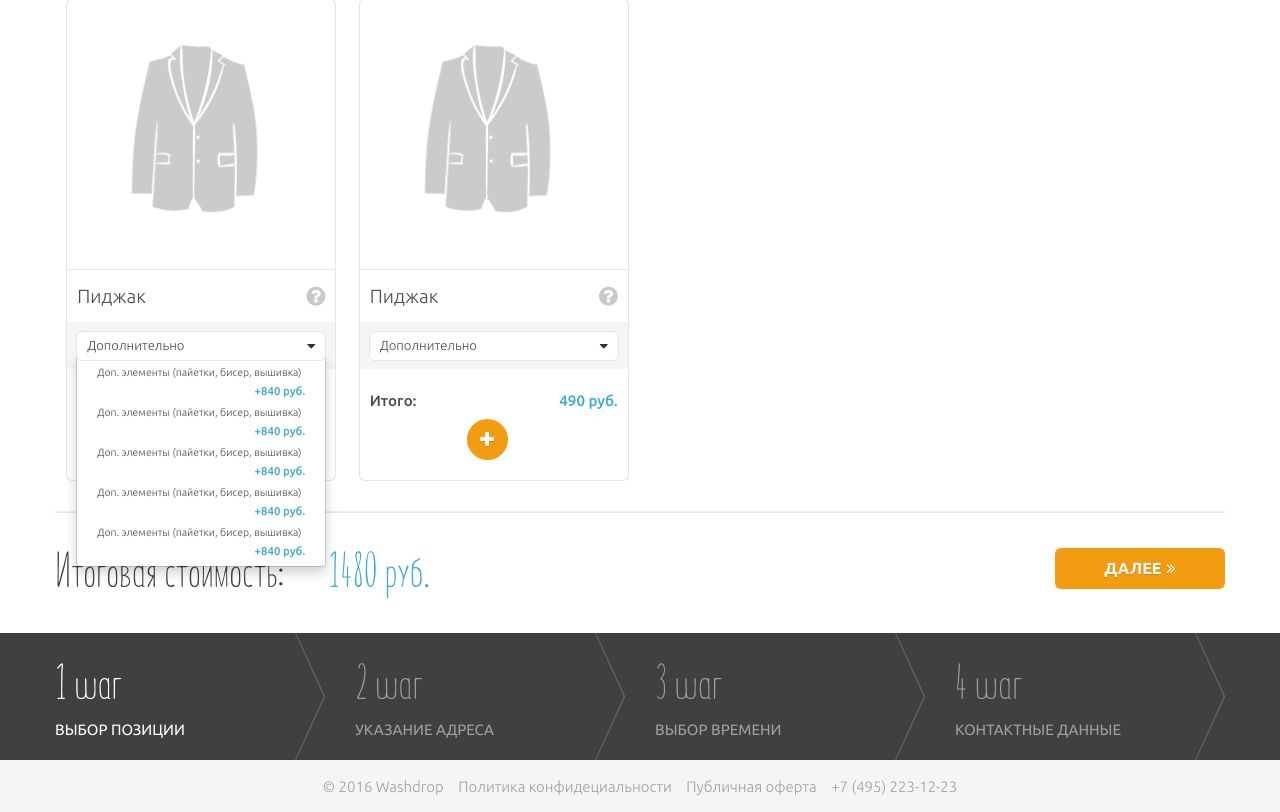
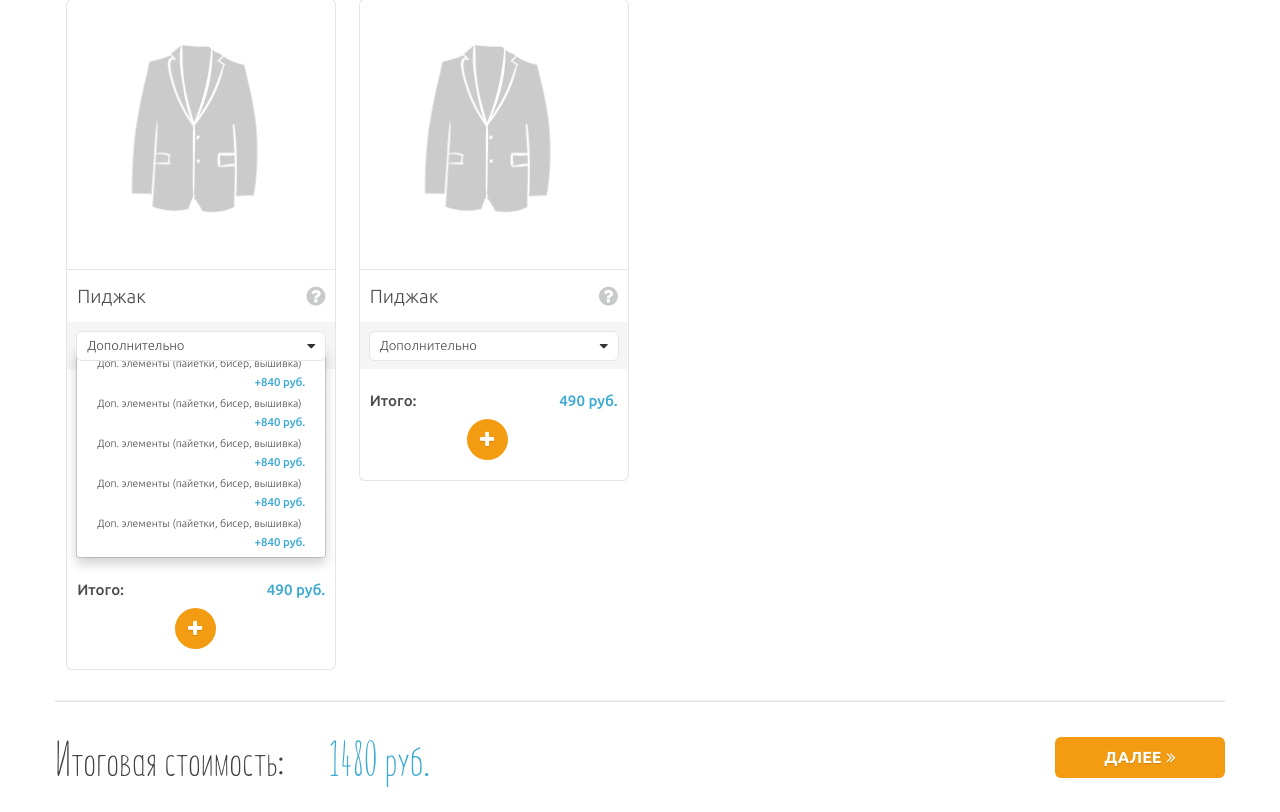
Before and after one commit to kolya770/kolya770.github.io, a PHP site: page /store.html in a window 1280 px wide, after a click on "Дополнительно". Shown: the part 564-1376 px from the top of the page. Run offline with PHP 8.4, Linux system fonts and the light colour scheme; some libraries are stand-ins or nearby versions.

Commit message:
js fix 13

```diff
--- a/css/main.css
+++ b/css/main.css
@@ -884,7 +884,7 @@ ul{margin:0;padding:0}
 .select-items .clothes-block .card .additionally-block .drop-block .btn-drop-additionally .time-select-additionally{float:left;font-family:UBUNTU-LIGHT,sans-serif;color:#4a4b4c;font-size:.938em;font-weight:300;padding-left:10px;text-align:left}
 .select-items .clothes-block .card .additionally-block .drop-block .btn-drop-additionally .sort-icon{float:right;padding-right:10px}
 .select-items .clothes-block .card .additionally-block .drop-block .btn-drop-additionally .item-arrow{margin-top:5px;float:right;padding-right:10px}
-.select-items .clothes-block .card .additionally-block .drop-block .drop-menu-additionally{width:250px;margin-left:9px;margin-top:-15px;z-index:5}
+.select-items .clothes-block .card .additionally-block .drop-block .drop-menu-additionally{width:250px;margin-left:9px;margin-top:-15px;z-index:5;position:static}
 .select-items .clothes-block .card .additionally-block .drop-block .drop-menu-additionally li a{padding:0 20px}
 .select-items .clothes-block .card .additionally-block .drop-block .drop-menu-additionally .time-select{font-family:UBUNTU-LIGHT,sans-serif;color:#4a4b4c;font-size:.75em;font-weight:300;line-height:14px;text-align:left;white-space:normal}
 .select-items .clothes-block .card .additionally-block .drop-block .drop-menu-additionally .price{font-family:UBUNTU-MEDIUM,sans-serif;color:#3caad2;font-size:.813em;font-weight:500;line-height:20px;text-align:right;float:right}
--- a/css/scss/store/store.scss
+++ b/css/scss/store/store.scss
@@ -233,6 +233,7 @@
             margin-left: 9px;
             margin-top: -15px;
             z-index: 5;
+            position: static;
             li a {
               padding: 0 20px;
             }
```
